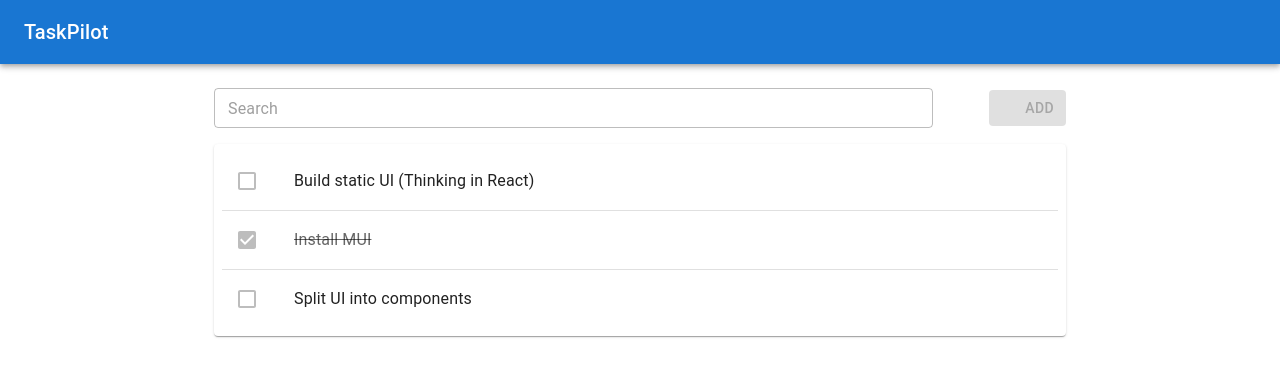
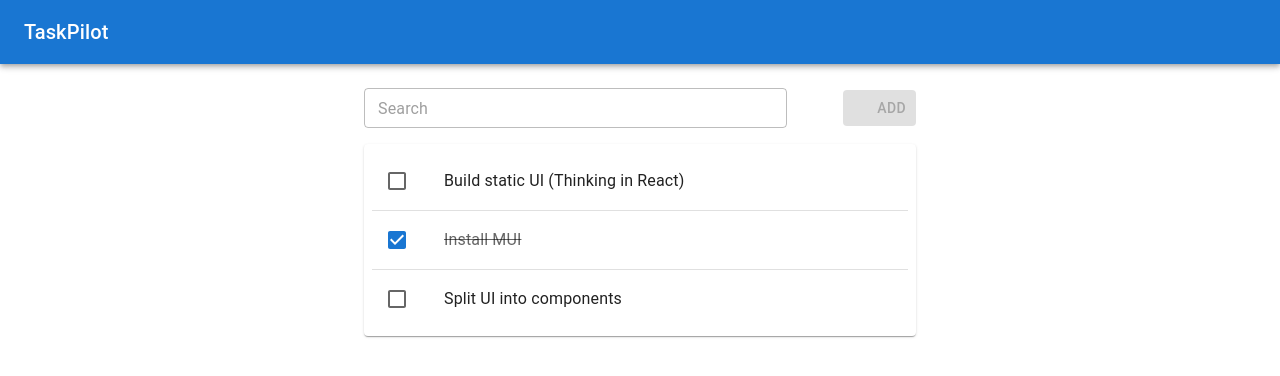
Before and after one commit to shahafdrori/taskpilot-frontend, a React (Vite) app: page / in a window 1280 px wide. Shown: the top 376 px of the page. Built offline with nearby package versions, Linux system fonts and the light colour scheme; some icons are missing.

Commit message:
feat: todo interactions (toggle, delete)

```diff
--- a/src/components/todos/TodoItem.tsx
+++ b/src/components/todos/TodoItem.tsx
@@ -13,9 +13,11 @@ import type { Todo } from "../../types/todo";
 
 type Props = {
   todo: Todo;
+  onToggle: (id: string) => void;
+  onDelete: (id: string) => void;
 };
 
-export default function TodoItem({ todo }: Props) {
+export default function TodoItem({ todo, onToggle, onDelete }: Props) {
   return (
     <ListItem
       secondaryAction={
@@ -23,14 +25,22 @@ export default function TodoItem({ todo }: Props) {
           <IconButton edge="end" aria-label="edit" disabled>
             <EditIcon />
           </IconButton>
-          <IconButton edge="end" aria-label="delete" disabled>
+          <IconButton
+            edge="end"
+            aria-label="delete"
+            onClick={() => onDelete(todo.id)}
+          >
             <DeleteIcon />
           </IconButton>
         </Stack>
       }
     >
       <ListItemIcon>
-        <Checkbox edge="start" checked={todo.completed} disabled />
+        <Checkbox
+          edge="start"
+          checked={todo.completed}
+          onChange={() => onToggle(todo.id)}
+        />
       </ListItemIcon>
 
       <ListItemText
--- a/src/components/todos/TodoList.tsx
+++ b/src/components/todos/TodoList.tsx
@@ -6,14 +6,16 @@ import TodoItem from "./TodoItem";
 
 type Props = {
   todos: Todo[];
+  onToggle: (id: string) => void;
+  onDelete: (id: string) => void;
 };
 
-export default function TodoList({ todos }: Props) {
+export default function TodoList({ todos, onToggle, onDelete }: Props) {
   return (
     <List disablePadding>
       {todos.map((todo, idx) => (
         <React.Fragment key={todo.id}>
-          <TodoItem todo={todo} />
+          <TodoItem todo={todo} onToggle={onToggle} onDelete={onDelete} />
           {idx < todos.length - 1 && <Divider component="li" />}
         </React.Fragment>
       ))}
--- a/src/components/todos/TodoPage.tsx
+++ b/src/components/todos/TodoPage.tsx
@@ -1,16 +1,30 @@
 //src/components/todos/TodoPage.tsx
 import { Box, Container, Paper } from "@mui/material";
+import { useState } from "react";
 import { MOCK_TODOS } from "../../data/mockTodos";
+import type { Todo } from "../../types/todo";
 import TodoList from "./TodoList";
 import TodoToolbar from "./TodoToolbar";
 
 export default function TodoPage() {
+  const [todos, setTodos] = useState<Todo[]>(() => MOCK_TODOS);
+
+  const handleToggle = (id: string) => {
+    setTodos((prev) =>
+      prev.map((t) => (t.id === id ? { ...t, completed: !t.completed } : t))
+    );
+  };
+
+  const handleDelete = (id: string) => {
+    setTodos((prev) => prev.filter((t) => t.id !== id));
+  };
+
   return (
-    <Container maxWidth="md" sx={{ py: 3 }}>
+    <Container maxWidth="sm" sx={{ py: 3 }}>
       <TodoToolbar />
       <Paper sx={{ mt: 2 }}>
         <Box sx={{ p: 1 }}>
-          <TodoList todos={MOCK_TODOS} />
+          <TodoList todos={todos} onToggle={handleToggle} onDelete={handleDelete} />
         </Box>
       </Paper>
     </Container>
```
